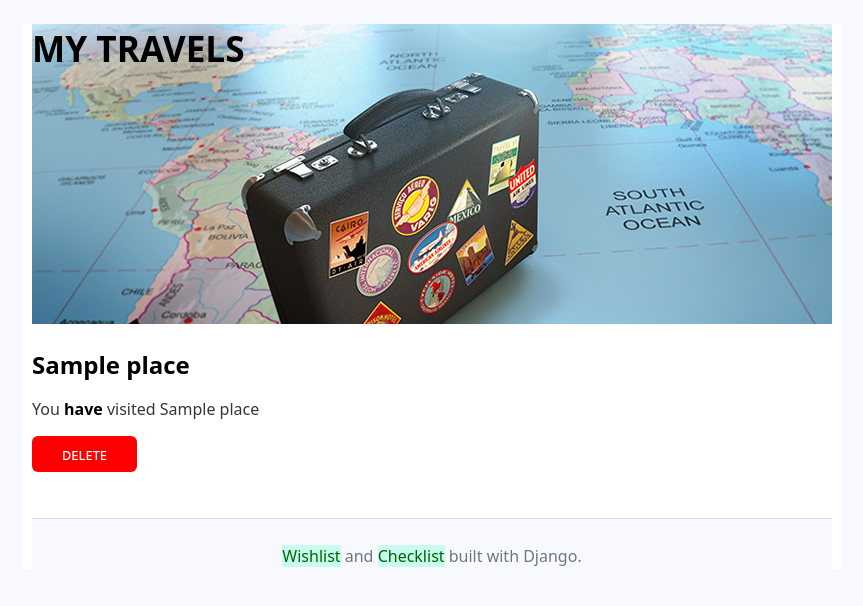
After one commit to a1d3nmam3d0v/django_wishlist, a Django app: page /place/1 in a window 1280 px wide. The commit adds this page. Shown: the top 606 px of the page, without its empty margins (208-1071 px from the left). Run offline with Django 4.2, Linux system fonts and the light colour scheme; a user stored in the database is signed in; tables that the repository leaves empty hold one stand-in row (values such as "Sample post"); parts of the project's set-up code (start-up, migrations or seed data) failed here and were passed over; some web fonts are replaced.

Commit message:
First video of django 2 lab done

```diff
--- a/wishlist/travel_wishlist/models.py
+++ b/wishlist/travel_wishlist/models.py
@@ -1,4 +1,5 @@
 from django.db import models
+from django.contrib.auth.models import User
 
 # Create your models here.
 
@@ -7,8 +8,18 @@ class Place(models.Model):
     """describes a Place table in the database
     with name and visited columns"""
 
+    user = models.ForeignKey("auth.User", null=False, on_delete=models.CASCADE)
+
     name = models.CharField(max_length=200)
     visited = models.BooleanField(default=False)
 
+    notes = models.TextField(blank=True, null=True)
+
+    date_visited = models.DateField(blank=True, null=True)
+
+    photo = models.ImageField(upload_to="user_images/", blank=True, null=True)
+
     def __str__(self):
-        return f"{self.name}, visited? {self.visited}"
+        photo_str = self.photo.url if self.photo else "no photo"
+        notes_str = self.notes[100:] if self.notes else 'no notes'
+        return f"{self.name}, visited? {self.visited} on {self.date_visited}. Notes: {notes_str}. Photo {photo_str}"
--- a/wishlist/travel_wishlist/static/css/styles.css
+++ b/wishlist/travel_wishlist/static/css/styles.css
@@ -1,6 +1,4 @@
 html,
-nav,
-header,
 body {
     background-color: ghostwhite;
 }
@@ -11,7 +9,8 @@ body {
 }
 
 header {
-    height: 5vh;
+    background: url('../img/header.jpg');
+    height: 300px;
 }
 
 h1 {
@@ -42,7 +41,7 @@ u {
 }
 
 a:hover {
-    text-decoration: unset;
+    text-decoration: none;
     text-transform: uppercase;
 }
 
@@ -82,6 +81,11 @@ button {
     border: 3px solid mediumseagreen;
     max-width: 300px;
     margin: 0 1rem;
+}
+
+.delete {
+    background-color: red;
+    color: white;
 }
 
 .add-btn:hover {
@@ -131,13 +135,11 @@ li:hover {
 }
 
 footer {
-    width: 100%;
     height: 5vh;
     background-color: ghostwhite;
     text-align: center;
 }
 
-
 footer a {
     color: darkgreen;
     background-color: #7fffd463;
--- /dev/null
+++ b/wishlist/travel_wishlist/static/js/confirm_delete.js
@@ -0,0 +1,12 @@
+var deleteButtons = document.querySelectorAll('.delete');
+deleteButtons.forEach(function (button) {
+    button.addEventListener('click', function (ev) {
+        // show a confirm dialog
+        var okToDelete = confirm('Delete place - Are you sure?');
+
+        // if user presses no, prevent the form submit
+        if (!okToDelete) {
+            ev.preventDefault(); // prevent the click event propagating
+        }
+    });
+});
--- /dev/null
+++ b/wishlist/travel_wishlist/templates/travel_wishlist/place_detail.html
@@ -0,0 +1,22 @@
+{% extends 'travel_wishlist/base.html' %} {% load static %} {% block content %}
+
+<h2>{{ place.name }}</h2>
+
+{% if place.visited %}
+<p>You <strong>have</strong> visited {{ place.name }}</p>
+
+{% else %}
+<p>You have <strong>not</strong> visited {{ place.name }}</p>
+
+<form action="{% url 'place_was_visited' place.pk %}" method="POST">
+    {% csrf_token %}
+    <button type="submit" class="visited-btn"></button>
+</form>
+{% endif %}
+
+<form action="{% url 'delete_place' place.pk %}" method="POST">
+    {% csrf_token %}
+    <button type="submit" class="delete">Delete</button>
+</form>
+<script src="{% static 'js/confirm_delete.js' %}"></script>
+{% endblock %}
--- a/wishlist/travel_wishlist/templates/travel_wishlist/visited.html
+++ b/wishlist/travel_wishlist/templates/travel_wishlist/visited.html
@@ -1,6 +1,6 @@
 {% extends 'travel_wishlist/base.html' %} {% block content %}
 <nav>
-    <mark><u>Where I've been</u><br /><span class="arrow">&searr; </span></mark>
+    <mark> <span class="arrow">&darr;</span><u>Where I've been</u></mark>
     <a href="{% url 'place_list' %}">
         Where I want to go
         <span class="arrow">&rarr;</span>
@@ -10,7 +10,9 @@
 <div class="places-wrapper">
     <ul>
         {% for place in visited %}
-        <span class="place-name"><li>&nbsp;{{ place.name }}</li></span>
+        <span class="place-name"
+            ><li>&nbsp;<a href="{% url 'place_details' place.pk %}">{{ place.name }}</a></li></span
+        >
 
         {% endfor %}
     </ul>
--- a/wishlist/travel_wishlist/urls.py
+++ b/wishlist/travel_wishlist/urls.py
@@ -1,10 +1,18 @@
 from django.urls import path
 from . import views
 
-# empty string path matches the one in urls.py
+# urls.py is for routing
+# a list of urls corresponding to requests made to the app
+# each url path is matched with a view
+
 urlpatterns = [
     path("", views.place_list, name="place_list"),
     path("visited", views.places_visited, name="places_visited"),
-    path("place/<int:place_pk>/was_visited",views.place_was_visited,name='place_was_visited'),
-    path("about", views.about, name="about"),
+    path(
+        "place/<int:place_pk>/was_visited",
+        views.place_was_visited,
+        name="place_was_visited",
+    ),
+    path("place/<int:place_pk>", views.place_details, name="place_details"),
+    path("place/<int:place_pk>/delete", views.delete_place, name="delete_place"),
 ]
--- a/wishlist/travel_wishlist/views.py
+++ b/wishlist/travel_wishlist/views.py
@@ -1,8 +1,13 @@
-from django.shortcuts import render, redirect, get_object_or_404
+from django.contrib.auth.decorators import login_required
+from django.http import HttpResponseForbidden
+from django.shortcuts import get_object_or_404, redirect, render
+
+from .forms import NewPlaceForm
 from .models import Place
-from .forms import NewPlaceForm
 
 # Create your views here.
+# A view is a python function that returns a response when a request is made to the app
+# it contains the logic of how to respond to each kind of request
 
 
 # Place.objects is a Manager
@@ -10,11 +15,13 @@ from .forms import NewPlaceForm
 ### ((QuerySet represents set of objects from the db))
 
 
+@login_required  # decorator to allow only logged in users
 def place_list(request):
     # Create new place
     if request.method == "POST":
         form = NewPlaceForm(request.POST)  # Creating form from data in the request
-        place = form.save()  # Creates model object from form
+        place = form.save(commit=False)  # Creates model object from form
+        place.user = request.user
         if form.is_valid():  # Validation against db constraints
             place.save()  # Saves place to db
             return redirect("place_list")  # Reloads home page
@@ -22,7 +29,10 @@ def place_list(request):
     """renders a template called wishlist.html
     only shows places that haven't been visited"""
 
-    places = Place.objects.filter(visited=False).order_by("name")  # Sorted by name
+    # with login_required the request object that is passed to each view function contains info about the logged in user
+    places = (
+        Place.objects.filter(user=request.user).filter(visited=False).order_by("name")
+    )  # Sorted by name
     new_place_form = NewPlaceForm()  # The form object gets rendered into an HTML form
     return render(
         request,
@@ -31,25 +41,37 @@ def place_list(request):
     )
 
 
+@login_required
 def places_visited(request):
     visited = Place.objects.filter(visited=True)
     return render(request, "travel_wishlist/visited.html", {"visited": visited})
 
 
+@login_required
 def place_was_visited(request, place_pk):
     if request.method == "POST":
         # place = Place.objects.get(pk=place_pk)
         # Tries query if object is found it's returned and place is that object if not it returns 404
         place = get_object_or_404(Place, pk=place_pk)
-        place.visited = True
-        place.save()
-    # return redirect('places_visited')
+        if place.user == request.user:
+            place.visited = True
+            place.save()
+        else:
+            return HttpResponseForbidden()
     return redirect("place_list")
 
 
-def about(request):
-    author = "Aiden"
-    about = "So many places to go, so many things to see. Keep track of them all."
-    return render(
-        request, "travel_wishlist/about.html", {"author": author, "about": about}
-    )
+@login_required
+def place_details(request, place_pk):
+    place = get_object_or_404(Place, pk=place_pk)
+    return render(request, "travel_wishlist/place_detail.html", {"place": place})
+
+
+@login_required
+def delete_place(request, place_pk):
+    place = get_object_or_404(Place, pk=place_pk)
+    if place.user == request.user:
+        place.delete()
+        return redirect("place_list")
+    else:
+        return HttpResponseForbidden()
```
Also changed, not shown: wishlist/travel_wishlist/templates/travel_wishlist/wishlist.html (+4 -3 lines), wishlist/travel_wishlist/migrations/0002_place_date_visited_place_notes_place_photo_and_more.py (added), wishlist/travel_wishlist/static/img/header.jpg (added).
